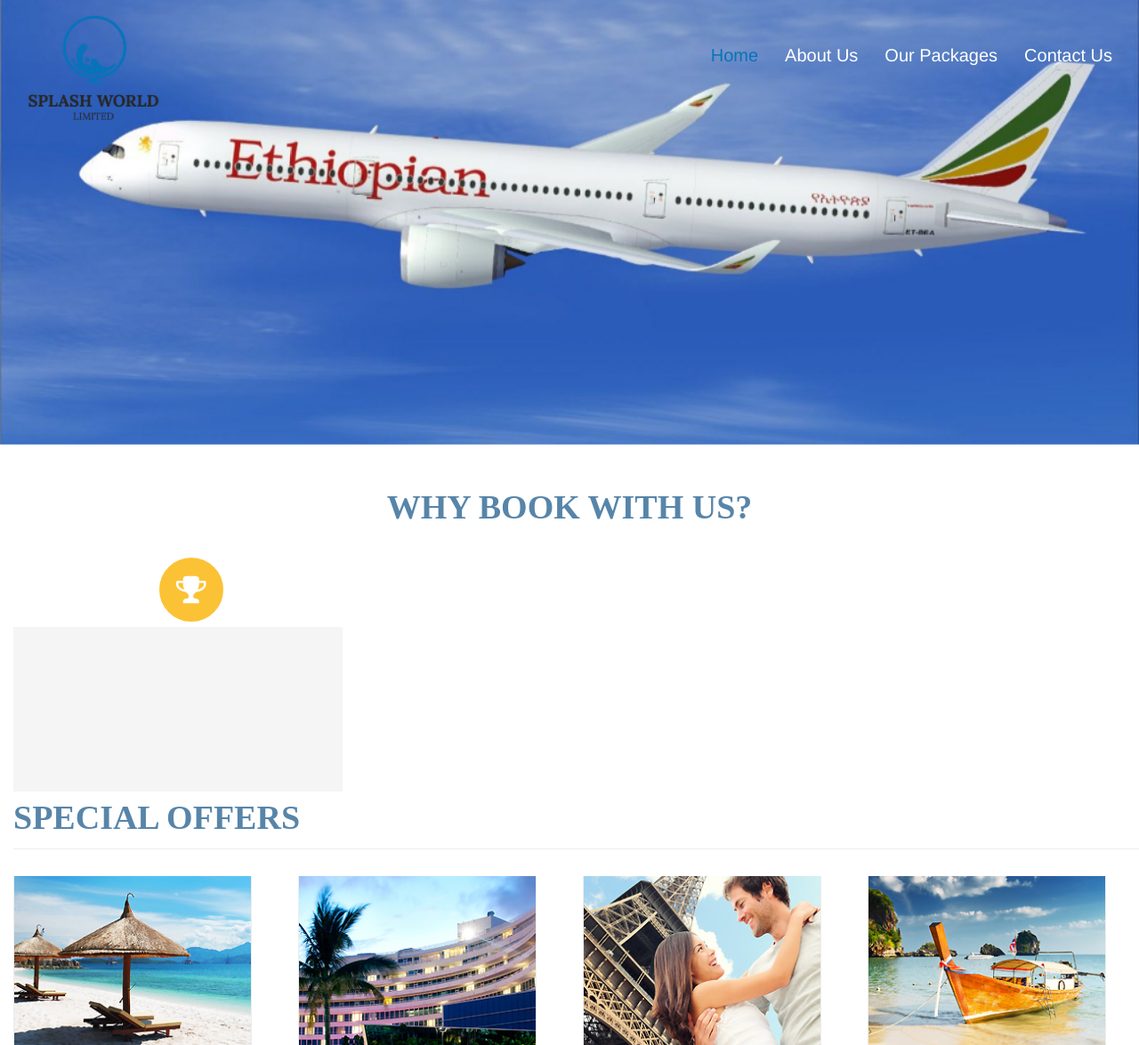
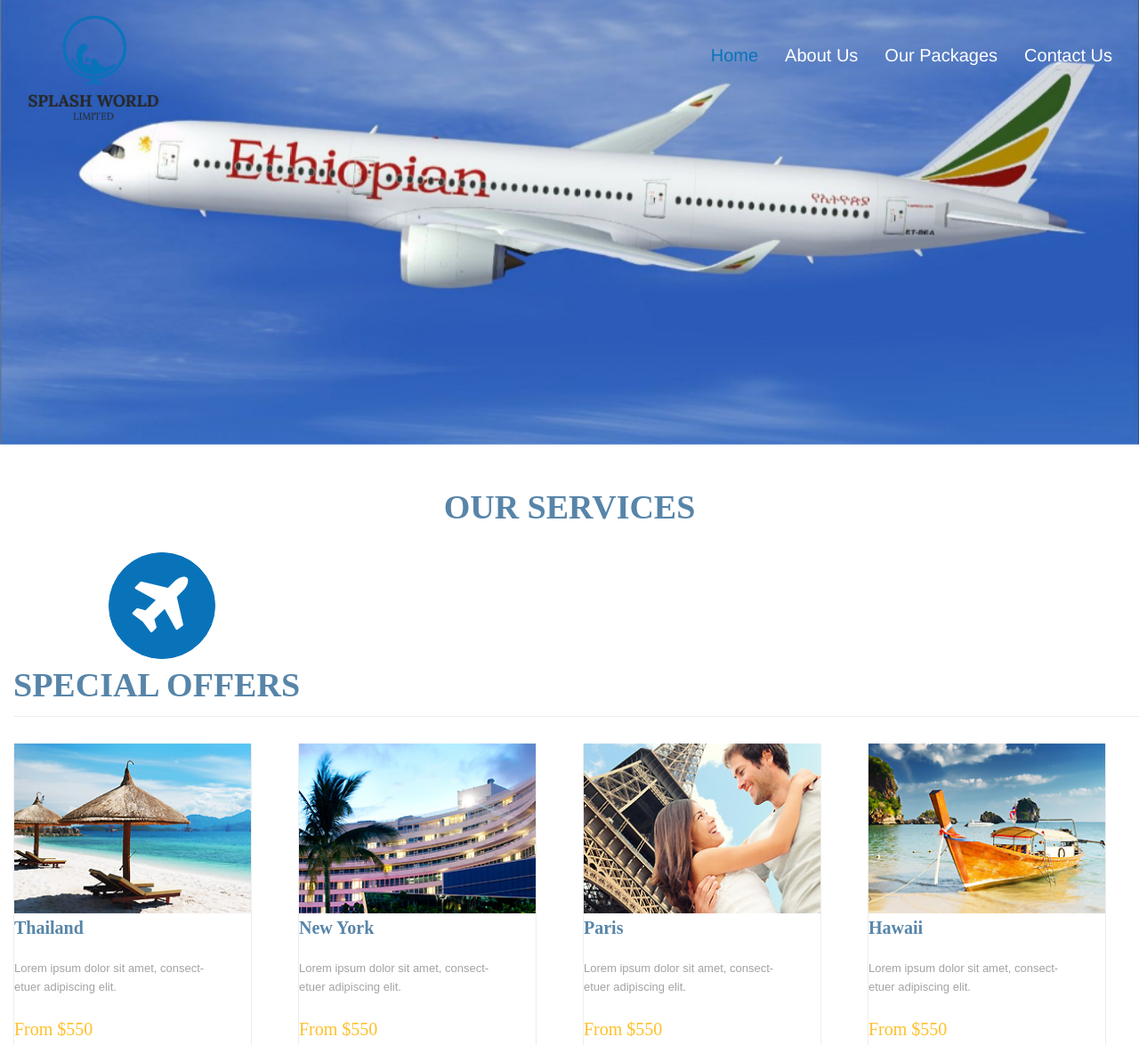
Before and after one commit to archierombo/splashworld, a PHP site: page / in a window 1280 px wide; the page is wider, and only the part inside the window is pictured. Shown: the top 1175 px of that part at 89% size. Run offline with PHP 8.4, Linux system fonts and the light colour scheme; some libraries are stand-ins or nearby versions.

Commit message:
updated home page

```diff
--- a/css/custom.css
+++ b/css/custom.css
@@ -45,3 +45,14 @@
     width: 270px;
     background: url('../img/img1.jpg') no-repeat center center;
 }
+.circle{
+    width: 120px;
+    height: 120px;
+    border: 1px solid #0973ba;
+    border-radius: 50%;
+    padding-left: 26px;
+    padding-top: 20px;
+    color: white;
+    background-color: #0973ba;
+
+}
--- a/index.html
+++ b/index.html
@@ -8,6 +8,8 @@
     <!--custom css-->
     <link href="css/custom.css" rel="stylesheet">
     <script src="js/vendor/modernizr.js"></script>
+    <!--font awesome-->
+   <link href="font-awesome-4.5.0/css/font-awesome.min.css" rel="stylesheet">
   </head>
   <body>
 
@@ -38,33 +40,31 @@
       <div class="small-12 medium-12 columns">
         <p style="text-align: center">
             <span style="font-family: 'Cuprum';font-size: 38px;color: #5785a9;">
-              <b>WHY BOOK WITH US?</b>
+              <b>OUR SERVICES</b>
         </span>
         </p>
 
       </div>
     </div><!--Why Book With Us Title-->
     <div class="row"><!--Why Book With Us -->
-      <div class="small-4 medium-4 columns">
-<div class="" style="    width: 84px;
-    height: 84px;
-    top: 679px;
-    margin-left: 158px;
-    z-index: 20008;
-    border-radius: 150px;
-    border: 6px solid rgb(255, 255, 255);
-    background: url('./img/page1_img8.png') 50% 50% no-repeat rgb(252, 194, 53);"></div>
-        <div class="bookwithus" style="width: 370px;height: 185px;top: 723px;left: 20px;z-index: 20006;background: rgb(245, 245, 245);">
+      <div class="small-1 medium-1 columns">
+        <p>&nbsp;</p>
+      </div>
+      <div class="small-10 medium-10 columns">
+        <div class="row">
+          <div class="small-4 medium-4 columns">
+            <i class="fa fa-plane fa-5x circle"></i>
+          </div>
+          <div class="small-4 medium-4 columns">
 
+          </div>
+          <div class="small-4 medium-4 columns">
+
+          </div>
         </div>
+      </div>
 
-      </div>
-      <div class="small-4 medium-4 columns">
-
-      </div>
-      <div class="small-4 medium-4 columns">
-
-      </div>
+      <div class="small-1 medium-1 columns"></div>
     </div><!--Why Book With Us-->
     <div class="row"><!--Special Offers Packages-->
       <div class="small-12 medium-12 columns">
```
